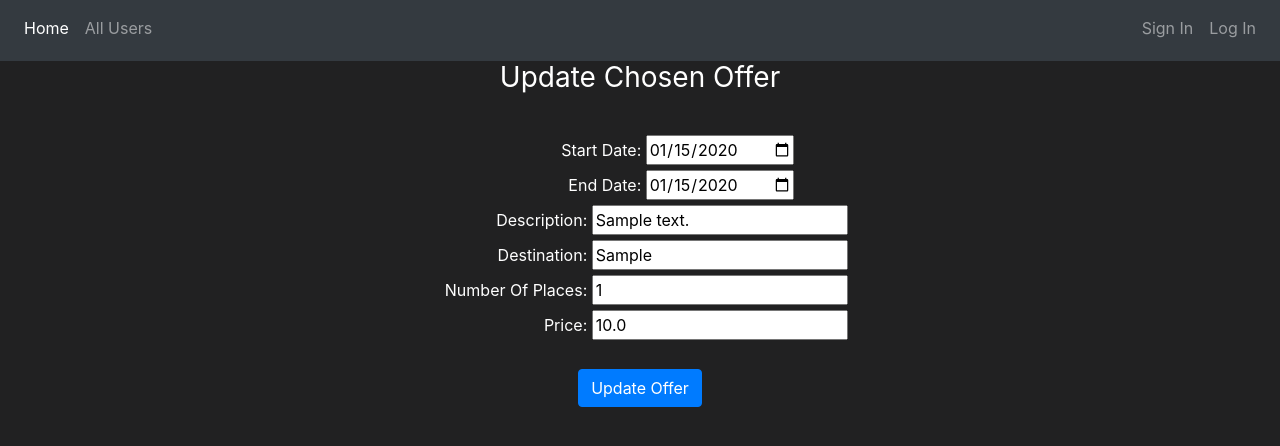
After one commit to momciloknezevic7/BookingApp, a Flask app: page /updateOffer/1 in a window 1280 px wide. The commit adds this page. Shown: the top 446 px of the page. Run offline with Flask 2, Linux system fonts and the light colour scheme; tables that the repository leaves empty hold one stand-in row (values such as "Sample post").

Commit message:
Implement update and delete offer options for admin users

```diff
--- a/Booking/routes.py
+++ b/Booking/routes.py
@@ -1,6 +1,9 @@
-from flask import render_template, url_for, redirect
+from flask import render_template, url_for, redirect, request
 from flask_login import login_user, logout_user, current_user
 from flask_user import roles_required, UserManager
+from datetime import date, datetime
+import smtplib
+from email.message import EmailMessage
 
 from Booking import app, db, bcrypt
 from Booking.models import User, Offer, Guide, Arrangement, Request
@@ -121,6 +124,7 @@ def allUsers_page():
         return "Fail!"
 
 #----------------------------------------
+# TODO
 def checkWhoIsAvailable(allTravelGuids, startDate, endDate):
     return allTravelGuids
 
@@ -151,3 +155,91 @@ def createNewOffer_page():
             print(f'NewOffer problem: {error_value}')
 
         return render_template('createNewOffer.html', form=form)
+
+@app.route('/modifyOffer', methods=['GET', 'POST'])
+@roles_required('Admin')
+def modifyOffer_page():
+    allOffers = Offer.query.all()
+
+    return render_template('modifyOffer.html', offers=allOffers)
+
+@app.route('/updateOffer/<int:id>', methods=['GET', 'POST'])
+def updateOffer_page(id):
+    offerToUpdate = Offer.query.get(id)
+
+    if request.method == 'POST':
+        offerToUpdate.startDate = datetime.strptime(request.form['startDate'], '%Y-%m-%d').date()
+        offerToUpdate.endDate = datetime.strptime(request.form['endDate'], '%Y-%m-%d').date()
+        offerToUpdate.description = request.form['description']
+        offerToUpdate.destination = request.form['destination']
+        offerToUpdate.numOfPlaces = request.form['numOfPlaces']
+        offerToUpdate.price = request.form['price']
+
+        try:
+            if (offerToUpdate.getStartDate()-date.today()).days > 5:
+                db.session.commit()
+                return redirect(url_for('adminPossibilities_page'))
+            else:
+                print("You are late! Can't update this offer anymore!")
+        except Exception as ex:
+            print(ex)
+            print("Error: Problem with update option!")
+            return render_template('updateOffer.html', offerToUpdate=offerToUpdate)
+    else:
+        # GET method
+        return render_template('updateOffer.html', offerToUpdate=offerToUpdate)
+
+
+def sendMail(username):
+    user = User.query.filter_by(username=username).first()
+
+    # Preparations from sending email
+    emailText = "Dear " + user.name + ", offer where you have arrangement is canceled!"
+
+    emailMessage = EmailMessage()
+    emailMessage.set_content(emailText)
+    emailMessage['Subject'] = "Your arrangement failed on BookingApp"
+    emailMessage['From'] = "bookingAppAdmins@gmail.com"
+    emailMessage['To'] = user.email
+
+    # Sending email
+    # Gmail SMTP port (SSL): 465
+    # Gmail SMTP server address: smtp.gmail.com
+    with smtplib.SMTP_SSL('smtp.gmail.com', 465) as smtp:
+        '''
+        This isn't real gmail address, but this code is successfully tested with real one.
+        First argument is GmailID(part before @ in gmail address)
+        Second argument is password for that gmail
+        '''
+        #smtp.login('bookingAppAdmins', 'password')
+        smtp.send_message(emailMessage)
+
+
+def sendMailToAllTourist(allTouristsForThisOffer):
+    for touristUsername in allTouristsForThisOffer:
+        sendMail(touristUsername)
+
+
+@app.route('/deleteOffer/<int:id>')
+def deleteOffer_page(id):
+    offerToDelete = Offer.query.get(id)
+
+    allTouristsForThisOffer = ['a1', 'c3', 'd4']
+    allArrangementForThisOffer = offerToDelete.getMadeArrangements()
+    for arr in allArrangementForThisOffer:
+        allTouristsForThisOffer.append(arr.getUsernameForReservation())
+
+    try:
+        if (offerToDelete.getStartDate()-date.today()).days > 5:
+            # Sending mail to every tourist who have arrangement for this offer
+            sendMailToAllTourist(allTouristsForThisOffer)
+            db.session.delete(offerToDelete)
+            db.session.commit()
+            return redirect(url_for('adminPossibilities_page'))
+        else:
+            print("You are late! Can't delete this offer anymore!")
+            return redirect(url_for('modifyOffer_page'))
+    except Exception as ex:
+        print(ex)
+        print("Error: Problem with delete option!")
+        return redirect(url_for('modifyOffer_page'))
--- a/Booking/templates/admin.html
+++ b/Booking/templates/admin.html
@@ -7,8 +7,12 @@ Admin Page
 {% block content %}
 <body class="text-center">
     <div class="container">
-        <!--Create new arrangement-->
+        <!--Create new offer-->
         <a href="{{ url_for('createNewOffer_page') }}" class="btn btn-primary">Create New Offer</a>
+        <br> <br> <br>
+        <!--Modify(update or delete) offer that already exist-->
+        <a href="{{ url_for('modifyOffer_page') }}" class="btn btn-primary">Modify Offer</a>
+        <br>
 
     </div>
 </body>
--- a/Booking/templates/base.html
+++ b/Booking/templates/base.html
@@ -25,7 +25,8 @@
       <div class="collapse navbar-collapse" id="navbarNav">
         <ul class="navbar-nav mr-auto">
             <li class="nav-item active">
-                <a class="nav-link" href="{{ url_for('index') }}">All Offers <span class="sr-only">(current)</span></a>
+                <a class="nav-link" href="{{ url_for('index') }}">Home
+                    <span class="sr-only">(current)</span></a>
             </li>
             <li class="nav-item">
                 <a class="nav-link" href="{{ url_for('allUsers_page') }}">All Users</a>
@@ -65,6 +66,18 @@
       background-color: #212122;
       color: white
       }
+
+      a:hover {
+      color: gray;
+      background-color: transparent;
+      text-decoration: underline;
+      }
+
+      a:active {
+      color: blue;
+      background-color: transparent;
+      text-decoration: underline;
+      }
    </style>
 
 </html>
--- a/Booking/templates/index.html
+++ b/Booking/templates/index.html
@@ -79,7 +79,7 @@
                     <td>{{ offer.startDate }}</td>
                     <td>{{ offer.endDate }}</td>
                     <td>
-                        <button class="btn btn-outline btn-info">More Info</button>
+                        <a class="nav-link" color="white" href="{{ url_for('signIn_page') }}">More Info</a>
                     </td>
                 </tr>
             {% endfor %}
--- /dev/null
+++ b/Booking/templates/updateOffer.html
@@ -0,0 +1,51 @@
+{% extends 'base.html' %}
+
+{% block title %}
+Update Offer
+{% endblock %}
+
+{% block content %}
+
+<body class="text-center">
+    <style>
+      div {
+        margin-bottom: 5px;
+      }
+      label {
+        display: inline-block;
+        width: 155px;
+        text-align: right;
+      }
+    </style>
+
+    <div class="container">
+        <h1 class="h3 mb-3 font-weight-normal">
+            Update Chosen Offer
+        </h1>
+
+        <br>
+        <form action="/updateOffer/{{offerToUpdate.id}}" METHOD="POST" class="form-register" style="color:white">
+            <label>Start Date:</label>
+            <input type="date" placeholder="Start Date: ", name="startDate" value="{{offerToUpdate.startDate}}">
+            <br>
+            <label>End Date:</label>
+            <input type="date" placeholder="End Date: ", name="endDate" value="{{offerToUpdate.endDate}}">
+            <br>
+            <label>Description:</label>
+            <input type="text" placeholder="Description: ", name="description" value="{{offerToUpdate.description}}">
+            <br>
+            <label>Destination:</label>
+            <input type="text" placeholder="Destination: ", name="destination" value="{{offerToUpdate.destination}}">
+            <br>
+            <label>Number Of Places:</label>
+            <input type="text" placeholder="Number of Places: ", name="numOfPlaces" value="{{offerToUpdate.numOfPlaces}}">
+            <br>
+            <label>Price:</label>
+            <input type="number" placeholder="Price: ", name="price" value="{{offerToUpdate.price}}">
+
+            <br><br>
+            <input type="submit" value="Update Offer" class="btn btn-primary">
+        </form>
+    </div>
+</body>
+{% endblock %}
```
Also changed, not shown: Booking/models.py (+10 -1 lines), Booking/templates/modifyOffer.html (added, +38 -0 lines).
